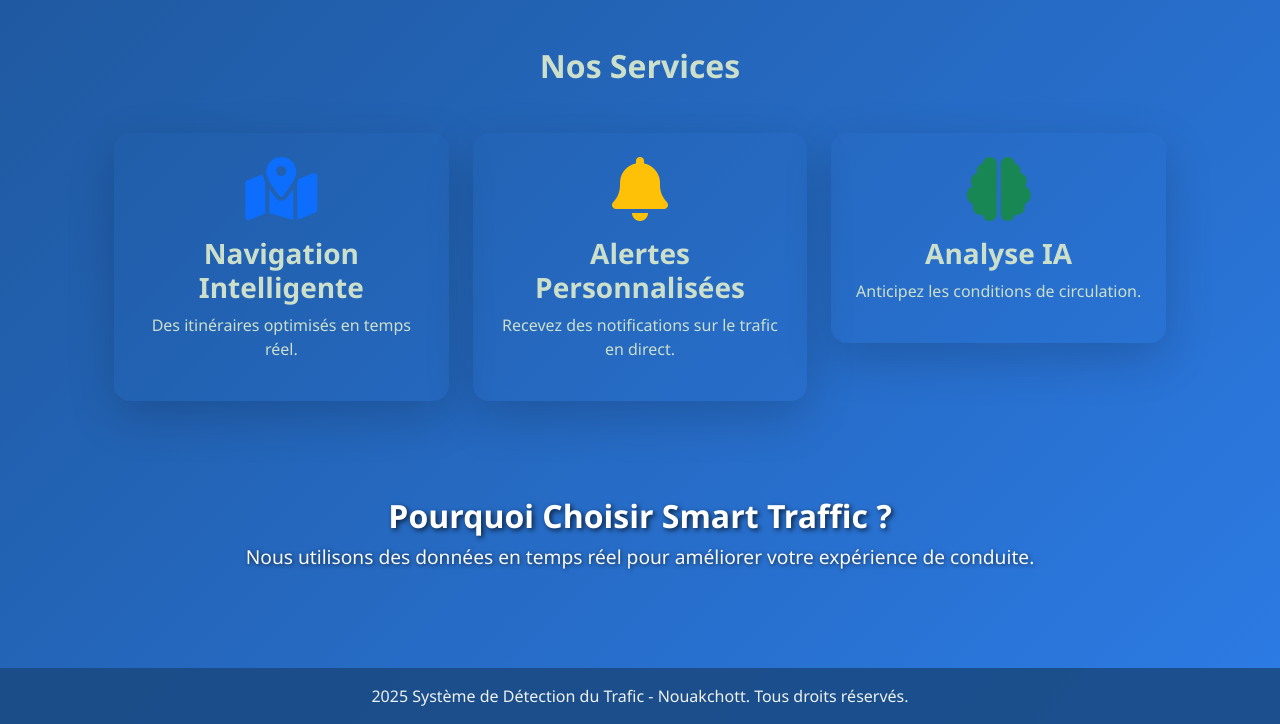
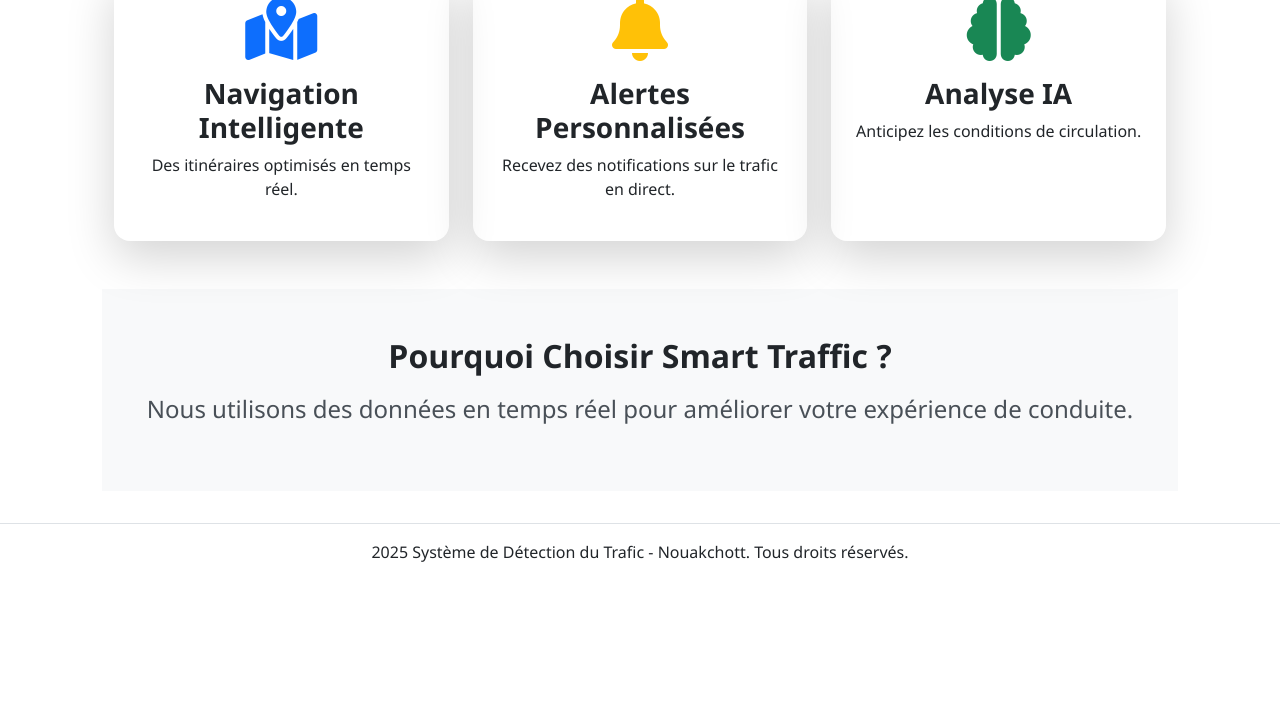
Before and after one commit to AmadouMamadouDiallo/Detection-et-Analyse-du-trafic-routier-en-Mauritanie, a Django app: page / in a window 1280 px wide. Shown: the part 833-1557 px from the top of the page. After the commit the page ends 1395 px from the top, so only its background shows below. Run offline with Django 4.2, Linux system fonts and the light colour scheme.

Commit message:
Commit my django project

```diff
--- a/traffic_app/templates/Acceuil.html
+++ b/traffic_app/templates/Acceuil.html
@@ -2,12 +2,12 @@
 
 {% block content %}
 <div class="container-fluid p-0">
-    <section class="hero d-flex align-items-center justify-content-center text-center position-relative" style="height: 100vh; background: url('city_traffic.jpg') no-repeat center center/cover; overflow: hidden;">
-        <div class="hero-overlay position-absolute w-100 h-100" style="background: rgba(0, 0, 0, 0.6);"></div>
-        <div class="hero-content text-white text-center p-5 rounded position-relative animate-fade-in">
-            <h1 class="display-1 fw-bold text-uppercase animate-slide-in">Smart Traffic Nouakchott</h1>
-            <p class="lead animate-slide-in delay-1">Optimisez vos trajets grâce à une technologie de pointe.</p>
-            <a href="#services" class="btn btn-lg btn-neon px-4 py-3 mt-3 animate-slide-in delay-2">Explorer</a>
+    <section class="hero d-flex align-items-center justify-content-center text-center position-relative" style="height: 80vh; background: url('city_traffic.jpg') no-repeat center center/cover; overflow: hidden;">
+        <div class="hero-overlay position-absolute w-100 h-100" style="background: rgba(0, 0, 0, 0.5);"></div>
+        <div class="hero-content text-white text-center p-5 rounded position-relative animate-fade-in" style="max-width: 700px;">
+            <h1 class="display-2 fw-bold text-uppercase animate-slide-in">Smart Traffic Nouakchott</h1>
+            <p class="lead fs-3 animate-slide-in delay-1">Optimisez vos trajets grâce à une technologie de pointe.</p>
+            <a href="#services" class="btn-explorer mt-4 animate-slide-in delay-2">Explorer</a>
         </div>
     </section>
 </div>
@@ -17,21 +17,21 @@
         <h2 class="text-center mb-5 fw-bold animate-fade-in">Nos Services</h2>
         <div class="row g-4 text-center">
             <div class="col-md-4">
-                <div class="service-card shadow-lg rounded-4 p-4 animate-fade-in">
+                <div class="service-card shadow-lg rounded-4 p-4 animate-fade-in h-100">
                     <i class="fas fa-map-marked-alt fa-4x text-primary mb-3"></i>
                     <h3 class="fw-bold">Navigation Intelligente</h3>
                     <p>Des itinéraires optimisés en temps réel.</p>
                 </div>
             </div>
             <div class="col-md-4">
-                <div class="service-card shadow-lg rounded-4 p-4 animate-fade-in delay-1">
+                <div class="service-card shadow-lg rounded-4 p-4 animate-fade-in delay-1 h-100">
                     <i class="fas fa-bell fa-4x text-warning mb-3"></i>
                     <h3 class="fw-bold">Alertes Personnalisées</h3>
                     <p>Recevez des notifications sur le trafic en direct.</p>
                 </div>
             </div>
             <div class="col-md-4">
-                <div class="service-card shadow-lg rounded-4 p-4 animate-fade-in delay-2">
+                <div class="service-card shadow-lg rounded-4 p-4 animate-fade-in delay-2 h-100">
                     <i class="fas fa-brain fa-4x text-success mb-3"></i>
                     <h3 class="fw-bold">Analyse IA</h3>
                     <p>Anticipez les conditions de circulation.</p>
@@ -41,53 +41,114 @@
     </div>
 </section>
 
-<section class="text-center py-5">
-    <h2 class="section-title">Pourquoi Choisir Smart Traffic ?</h2>
-    <p class="section-subtitle">Nous utilisons des données en temps réel pour améliorer votre expérience de conduite.</p>
+<section class="text-center py-5 bg-light">
+    <div class="container">
+        <h2 class="section-title mb-3">Pourquoi Choisir Smart Traffic ?</h2>
+        <p class="section-subtitle fs-4">Nous utilisons des données en temps réel pour améliorer votre expérience de conduite.</p>
+    </div>
 </section>
-
 {% endblock %}
 
 {% block styles %}
 <style>
+    /* Global styles */
+    body {
+        font-family: 'Roboto', sans-serif;
+    }
+
+    /* Hero section */
+    .hero {
+        height: 80vh !important; /* Réduit la hauteur */
+    }
+
     .hero-content {
-        backdrop-filter: blur(15px);
+        backdrop-filter: blur(10px);
         border-radius: 20px;
-        background: rgba(255, 255, 255, 0.2);
-        padding: 60px;
+        background: rgba(255, 255, 255, 0.1);
+        padding: 40px;
         box-shadow: 0 8px 32px rgba(0, 0, 0, 0.3);
     }
-    .btn-neon {
-        font-size: 1.5rem;
+
+    /* Style du bouton Explorer */
+    .btn-explorer {
+        font-size: 1.75rem; /* Augmenté la taille de la police */
         font-weight: bold;
-        border-radius: 40px;
-        padding: 18px 35px;
-        background: linear-gradient(90deg, #ff416c, #ff4b2b);
-        color: white;
-        transition: all 0.3s;
-        box-shadow: 0 0 15px rgba(255, 65, 108, 0.7);
+        color: #ffffff;
+        text-decoration: none;
+        background-color: #0056b3;
+        padding: 15px 40px; /* Augmenté le padding */
+        border-radius: 50px; /* Arrondi les coins */
+        transition: all 0.3s ease-in-out;
+        display: inline-block;
+        text-transform: uppercase; /* Mis le texte en majuscules */
     }
-    .btn-neon:hover {
-        transform: scale(1.1);
-        box-shadow: 0px 0px 40px rgba(255, 65, 108, 1);
+
+    .btn-explorer:hover {
+        background-color: #003d80;
+        transform: translateY(-3px);
+        box-shadow: 0 4px 15px rgba(0, 86, 179, 0.3);
     }
+
+    /* Services section */
     .service-card {
-        background: linear-gradient(135deg, rgba(255,255,255,0.95), rgba(245,245,245,0.9));
+        background: linear-gradient(135deg, #ffffff, #f8f9fa);
         transition: all 0.3s ease-in-out;
-        backdrop-filter: blur(10px);
+        height: 100%;
     }
+
     .service-card:hover {
-        transform: translateY(-12px);
-        box-shadow: 0 12px 40px rgba(0, 0, 0, 0.3);
+        transform: translateY(-10px);
+        box-shadow: 0 12px 20px rgba(0, 0, 0, 0.1);
     }
+
+    /* Animations */
     .animate-slide-in {
         opacity: 0;
         transform: translateY(30px);
         animation: slideIn 1s ease-out forwards;
     }
+
     @keyframes slideIn {
         from { opacity: 0; transform: translateY(30px); }
         to { opacity: 1; transform: translateY(0); }
+    }
+
+    .animate-fade-in {
+        opacity: 0;
+        animation: fadeIn 1s ease-out forwards;
+    }
+
+    @keyframes fadeIn {
+        from { opacity: 0; }
+        to { opacity: 1; }
+    }
+
+    .delay-1 {
+        animation-delay: 0.2s;
+    }
+
+    .delay-2 {
+        animation-delay: 0.4s;
+    }
+
+    /* Responsive adjustments */
+    @media (max-width: 768px) {
+        .hero-content {
+            padding: 30px;
+        }
+
+        .display-2 {
+            font-size: 2.5rem;
+        }
+
+        .lead {
+            font-size: 1.25rem !important;
+        }
+
+        .btn-explorer {
+            font-size: 1.25rem;
+            padding: 12px 30px;
+        }
     }
 </style>
 {% endblock %}
@@ -95,12 +156,31 @@
 {% block scripts %}
 <script>
     document.addEventListener("DOMContentLoaded", function() {
-        document.querySelectorAll(".animate-slide-in").forEach((el, index) => {
-            setTimeout(() => {
-                el.style.opacity = "1";
-                el.style.transform = "translateY(0)";
-            }, index * 200);
+        // Smooth scroll for anchor links
+        document.querySelectorAll('a[href^="#"]').forEach(anchor => {
+            anchor.addEventListener('click', function (e) {
+                e.preventDefault();
+                document.querySelector(this.getAttribute('href')).scrollIntoView({
+                    behavior: 'smooth'
+                });
+            });
         });
+
+        // Animation on scroll
+        const animateOnScroll = () => {
+            const elements = document.querySelectorAll('.animate-fade-in, .animate-slide-in');
+            elements.forEach(el => {
+                const rect = el.getBoundingClientRect();
+                const windowHeight = window.innerHeight || document.documentElement.clientHeight;
+                if (rect.top <= windowHeight * 0.75) {
+                    el.style.opacity = "1";
+                    el.style.transform = "translateY(0)";
+                }
+            });
+        };
+
+        window.addEventListener('scroll', animateOnScroll);
+        animateOnScroll(); // Initial check on page load
     });
 </script>
 {% endblock %}
--- a/traffic_app/templates/base.html
+++ b/traffic_app/templates/base.html
@@ -13,38 +13,48 @@
         :root {
             --primary-color: #1a4b84;
             --secondary-color: #2c7be5;
-            --background-color: #221ba0;
-            --gradient-bg: linear-gradient(135deg, #1a4b84, #2c7be5);
+            --background-color: #ffffff; /* Fond blanc */
+            --gradient-bg: #ffffff; /* Suppression du dégradé */
         }
 
         body {
             font-family: 'Segoe UI', Tahoma, Geneva, Verdana, sans-serif;
-            background: var(--gradient-bg);
-            color: #ccdfcb;
+            color: #212529; /* Texte noir/gris foncé */
+            background: var(--background-color); /* Fond blanc */
+        }
+
+        /* Supprimer le background bleu */
+        body:not(.homepage) {
+            background: var(--background-color); /* Fond blanc */
+        }
+
+        /* Page d'accueil avec fond blanc aussi */
+        .homepage {
+            background: #ffffff;
         }
 
         .navbar {
-            background: rgba(26, 75, 132, 0.9) !important;
-            box-shadow: 0 2px 4px rgba(0,0,0,0.1);
+            background: rgba(255, 255, 255, 0.95) !important; /* Navbar blanche */
+            box-shadow: 0 2px 4px rgba(0, 0, 0, 0.1);
             transition: all 0.3s ease;
         }
 
         .navbar.scrolled {
-            background: rgba(26, 75, 132, 1) !important;
+            background: rgba(255, 255, 255, 1) !important;
         }
 
         .navbar-brand {
             font-weight: bold;
-            color: white !important;
+            color: #1a4b84 !important; /* Couleur du logo */
         }
 
         .nav-link {
-            color: rgba(255,255,255,0.9) !important;
+            color: #212529 !important; /* Liens noirs */
             transition: all 0.3s ease;
         }
 
         .nav-link:hover {
-            color: white !important;
+            color: #2c7be5 !important; /* Bleu clair au survol */
             transform: translateY(-2px);
         }
 
@@ -52,23 +62,24 @@
             padding: 2rem;
             min-height: calc(100vh - 160px);
         }
+
         .section-title {
-    color: #ffffff; /* Change la couleur du texte en blanc */
-    font-weight: bold;
-    text-shadow: 2px 2px 5px rgba(0, 0, 0, 0.7); /* Ajoute une ombre pour améliorer la lisibilité */
-        }
-        .section-subtitle {
-            color: #f8f9fa; /* Une nuance plus claire */
-            font-size: 1.2rem;
-            text-shadow: 1px 1px 4px rgba(0, 0, 0, 0.6);
+            color: #212529;
+            font-weight: bold;
+            text-shadow: none;
         }
 
+        .section-subtitle {
+            color: #495057;
+            font-size: 1.2rem;
+        }
 
         .footer {
-            background: rgba(26, 75, 132, 0.9);
-            color: hsl(150, 12%, 94%);
+            background: rgba(255, 255, 255, 0.95);
+            color: #212529;
             padding: 1rem 0;
             text-align: center;
+            border-top: 1px solid #dee2e6;
         }
 
         .card {
@@ -76,9 +87,9 @@
             border-radius: 15px;
             box-shadow: 0 4px 6px rgba(0,0,0,0.1);
             transition: transform 0.3s ease, box-shadow 0.3s ease;
-            background: rgba(255, 255, 255, 0.15);
-            backdrop-filter: blur(10px);
-            color: #b0a8a8;
+            background: rgba(255, 255, 255, 0.95);
+            backdrop-filter: blur(5px);
+            color: #212529;
         }
 
         .card:hover {
@@ -88,9 +99,9 @@
     </style>
     {% block extra_css %}{% endblock %}
 </head>
-<body>
+<body class="{% block body_class %}{% endblock %}">
     <!-- Navigation -->
-    <nav class="navbar navbar-expand-lg navbar-dark fixed-top">
+    <nav class="navbar navbar-expand-lg navbar-light fixed-top">
         <div class="container">
             <a class="navbar-brand" href="{% url 'index' %}">
                 <i class="fas fa-traffic-light me-2"></i>
--- a/traffic_app/views.py
+++ b/traffic_app/views.py
@@ -121,27 +121,28 @@ CITIES = {
     "Boutilimit": [17.5500, -14.6833],
 }
 
+import folium
+from django.shortcuts import render
+from django.db.models import Q
+from datetime import datetime
+from .models import TrafficData
+
 def map_view(request):
-    # Récupérer les dates disponibles pour le filtrage
     available_dates = TrafficData.objects.dates('timestamp', 'day', order='DESC')
+    available_locations = TrafficData.objects.values_list('location_name', flat=True).distinct()
 
-    # Récupérer les paramètres sélectionnés depuis la requête GET
     selected_city = request.GET.get('selected_city', 'Nouakchott')
+    selected_location = request.GET.get('selected_location', '')
     selected_date = request.GET.get('selected_date', '')
-    selected_location = request.GET.get('selected_location', '')  # Localisation spécifique
 
-    # Création des filtres pour TrafficData
     traffic_filters = Q()
 
-    # Filtrer selon la ville sélectionnée
     if selected_city in CITIES:
         traffic_filters &= Q(location_name__icontains=selected_city)
 
-    # Filtrer selon la localisation spécifique (si fournie)
     if selected_location:
         traffic_filters &= Q(location_name__icontains=selected_location)
 
-    # Filtrer par date si un filtre de date est fourni
     if selected_date:
         try:
             selected_date_obj = datetime.strptime(selected_date, "%Y-%m-%d").date()
@@ -149,24 +150,19 @@ def map_view(request):
         except ValueError:
             selected_date = ''
 
-    # Récupérer les données filtrées
     traffic_data = TrafficData.objects.filter(traffic_filters).order_by('-timestamp')
 
-    # Vérifier s'il existe des données
+    # Centrer la carte sur la première localisation trouvée ou la ville par défaut
     if traffic_data.exists():
-        # Prendre le premier point pour centrer la carte
         first_data = traffic_data.first()
         map_center = [first_data.latitude, first_data.longitude]
     else:
-        # Utiliser la ville sélectionnée comme point central par défaut
         map_center = CITIES.get(selected_city, [18.0735, -15.9582])
 
-    # Créer la carte centrée sur l'emplacement sélectionné
     traffic_map = folium.Map(location=map_center, zoom_start=13)
 
-    # Ajouter un marqueur pour chaque analyse de trafic
+    # Ajouter tous les marqueurs
     for data in traffic_data:
-        # Déterminer la couleur et l'icône selon le niveau de congestion
         if data.congestion_level >= 0.8:
             color = 'red'
             icon = 'exclamation-triangle'
@@ -177,7 +173,6 @@ def map_view(request):
             color = 'green'
             icon = 'check-circle'
 
-        # Infos du popup
         popup_info = f'''
         <b>Localisation :</b> {data.location_name} <br>
         <b>Véhicules :</b> {data.vehicle_count} <br>
@@ -191,15 +186,12 @@ def map_view(request):
         folium.Marker(
             location=[data.latitude, data.longitude],
             popup=folium.Popup(popup_info, max_width=300),
-            icon=folium.Icon(color=color, icon=icon, prefix='fa')
+            icon=folium.Icon(color=color, icon=icon, prefix='fa'),
+            tooltip=data.location_name
         ).add_to(traffic_map)
 
-    # Récupérer toutes les localisations disponibles pour le filtrage
-    available_locations = TrafficData.objects.values_list('location_name', flat=True).distinct()
-
-    # Contexte pour le template
     context = {
-        'map': traffic_map._repr_html_(),
+        'map': traffic_map._repr_html_(),  # Assurez-vous que la carte est bien rendue
         'available_dates': available_dates,
         'available_locations': available_locations,
         'selected_date': selected_date,
@@ -207,8 +199,8 @@ def map_view(request):
         'selected_location': selected_location,
         'cities': CITIES.keys(),
     }
+    return render(request, 'map.html', context)
 
-    return render(request, 'map.html', context)
 
 
 
```
Also changed, not shown: traffic_app/templates/map.html (+10 -4 lines).
